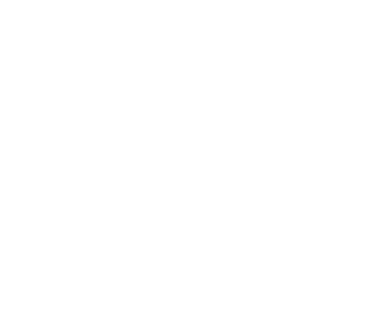
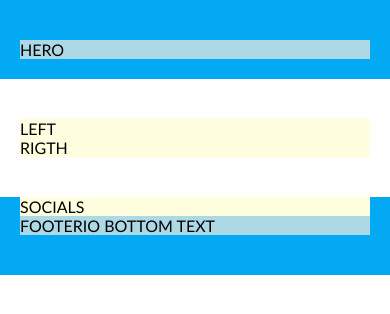
Before and after one commit to justasga/6-coming-soon, a plain HTML site: page index.html in a window 390 px wide. Drawn offline with Linux system fonts and the light colour scheme.

Commit message:
coming sooon

```diff
--- a/css/custom.css
+++ b/css/custom.css
@@ -0,0 +1,15 @@
+/* basic */
+.bg-main-color {
+    background-color: #03A9F3;
+}
+/* hero */
+div.container {
+    padding-bottom: 20px;
+}
+
+/*main */
+
+/* footer */
+footer.container {
+    padding-top: 0;
+}
--- /dev/null
+++ b/css/layout.css
@@ -0,0 +1,79 @@
+body {
+    dipslay: grid;
+    grid-template-columns: 1fr;
+
+}
+
+.container {
+    display: grid;
+    grid-template-columns: 1fr 200px 600px 200px 1fr;
+    padding: 40px 0;
+}
+
+.container > .row-short {
+    grid-column: 3/4;
+    background-color: lightblue;
+
+
+}
+
+.container > .row-long {
+    grid-column: 2/5;
+    background-color: lightyellow;
+
+}
+
+.container > .row-long.columns {
+    display: grid;
+    grid-template-columns: 5fr 1fr 4fr;
+}
+
+.container > .row-long.columns > .left {
+    grid-column: 1/2;
+}
+
+.container > .row-long.columns > .right {
+    grid-column: 3/4;
+}
+
+/*.container > .long > .left {
+    display: inline-block;
+    width: 50%;
+    float: left;
+}
+
+.container > .long > .rigth {
+    display: inline-block;
+    width: 40%;
+    float: right; */
+
+
+@media (max-width: 1100px) {
+    .container {
+        grid-template-columns: 1fr 100px 600px 100px 1fr;
+    }
+}
+
+@media (max-width: 900px) {
+    .container {
+        grid-template-columns: 1fr 600px 1fr;
+    }
+        .container > .row-short {
+            grid-column: 2/3;
+        }
+        .container > .row-long {
+            grid-column: 2/3;
+        }
+}
+
+@media (max-width: 640px) {
+    .container {
+        grid-template-columns: 20px 1fr 20px;
+    }
+        .container > .row-long.columns {
+            grid-template-columns: 1fr;
+        }
+            .container > .row-long.columns > .right {
+                grid-column: 1/2;
+            }
+}
--- a/css/reset.css
+++ b/css/reset.css
@@ -0,0 +1,8 @@
+body,
+body * {
+    margin: 0;
+    padding: 0;
+    vertical-align: top;
+    box-sizing: border-box;
+    font-family: 'Gill Sans', 'Gill Sans MT', Calibri, 'Trebuchet MS', sans-serif;
+}
--- a/index.html
+++ b/index.html
@@ -3,7 +3,9 @@
 <head>
     <meta charset="UTF-8">
     <meta name="viewport" content="width=device-width, initial-scale=1.0">
+
     <title>COming soon</title>
+
     <link rel="stylesheet" href="./css/button.css">
     <link rel="stylesheet" href="./css/clock.css">
     <link rel="stylesheet" href="./css/form.css">
@@ -11,9 +13,38 @@
     <link rel="stylesheet" href="./css/progress-bar.css">
     <link rel="stylesheet" href="./css/reset.css">
     <link rel="stylesheet" href="./css/custom.css">
+    <link rel="stylesheet" href="./css/layout.css">
 
 </head>
+
 <body>
-    <script src="./js/main.js">
+    <div class="container bg-main-color">
+        <div class="row-short">
+            HERO
+        </div>
+    </div>
+
+    <main class="container">
+        <div class="row-long columns">
+            <div class="left">
+                LEFT
+            </div>
+            <div class="RIGTH">
+                RIGTH
+            </div>
+        </div>
+    </main>
+
+    <footer class="container bg-main-color">
+        <div class="row-long">
+            SOCIALS
+        </div>
+
+        <div class="row-short">
+            FOOTERIO BOTTOM TEXT
+        </div>
+    </footer>
+    <script src="./js/main.js"></script>
 </body>
+
 </html>
```
